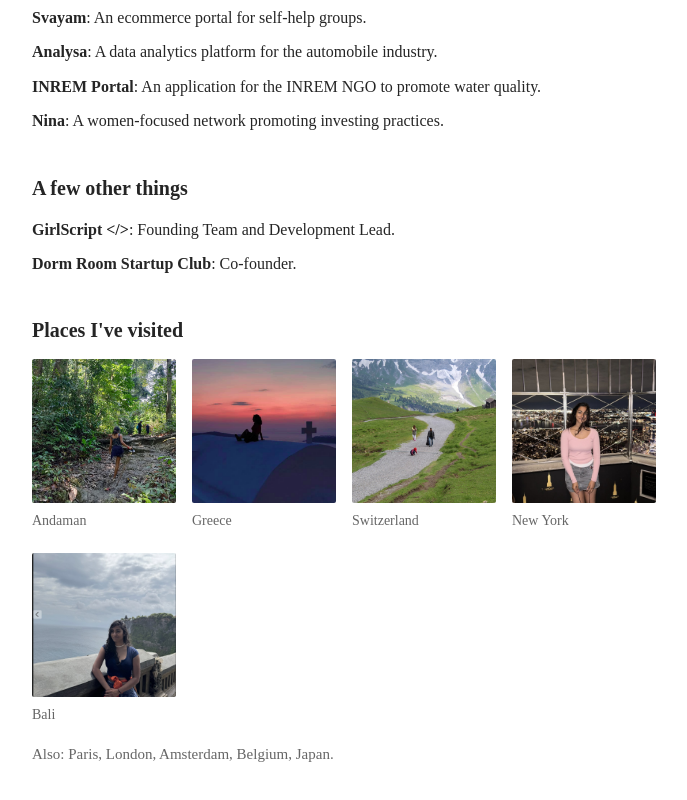
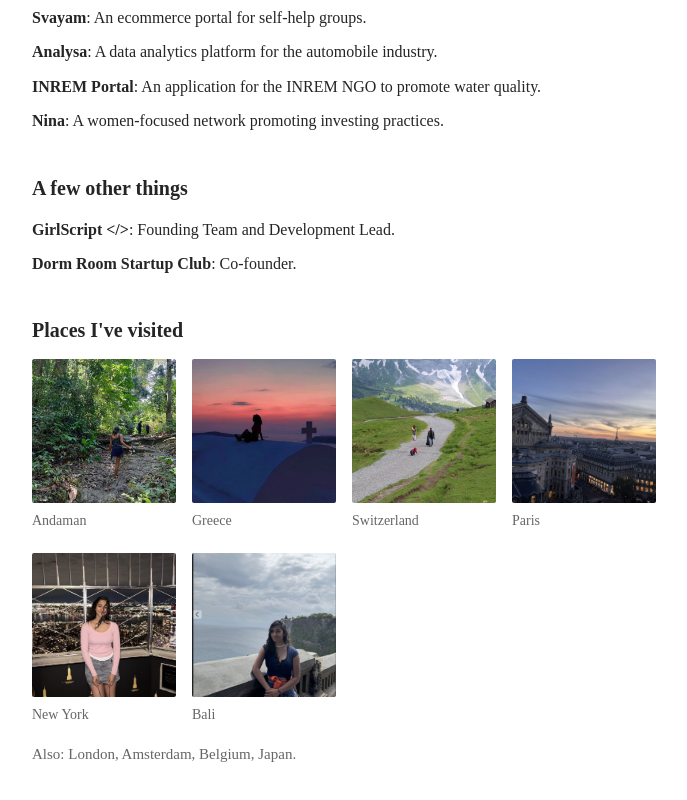
Before and after one commit to Arushigandhi/arushi-portfolio, a Next.js app: page / in a window 1280 px wide. Shown: the part 895-1695 px from the top of the page, without its empty margins (258-945 px from the left). Built offline with nearby package versions, Linux system fonts and the light colour scheme.

Commit message:
Add Paris travel photo

```diff
--- a/src/app/page.tsx
+++ b/src/app/page.tsx
@@ -6,7 +6,7 @@ const places: { name: string; photo?: string }[] = [
   { name: "Andaman", photo: "/assets/travel/andaman.png" },
   { name: "Greece", photo: "/assets/travel/greece.png" },
   { name: "Switzerland", photo: "/assets/travel/switzerland.png" },
-  { name: "Paris" },
+  { name: "Paris", photo: "/assets/travel/paris.jpg" },
   { name: "London" },
   { name: "New York", photo: "/assets/travel/new-york.jpg" },
   { name: "Amsterdam" },
```
Also changed, not shown: public/assets/travel/paris.jpg (added).
